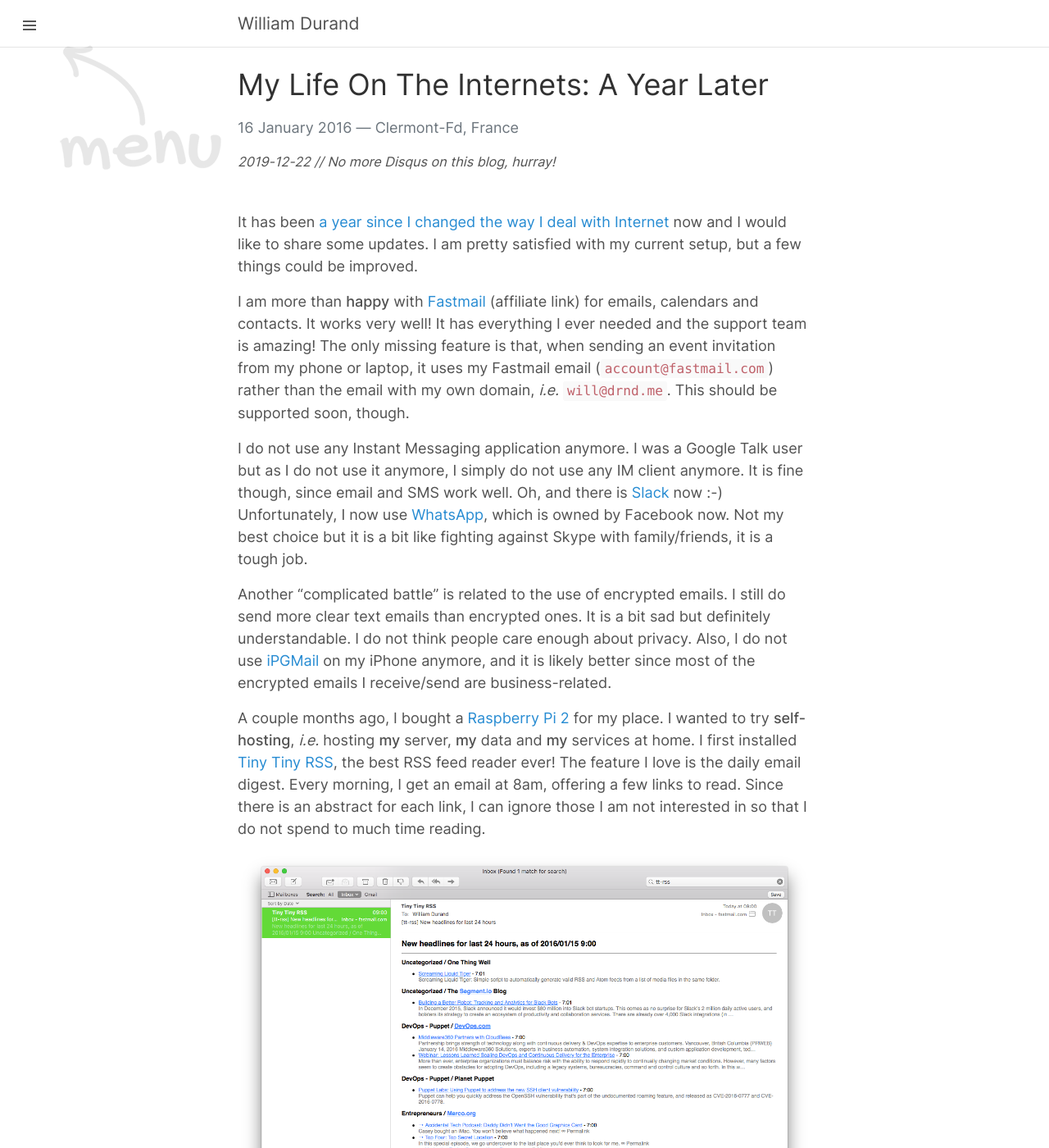
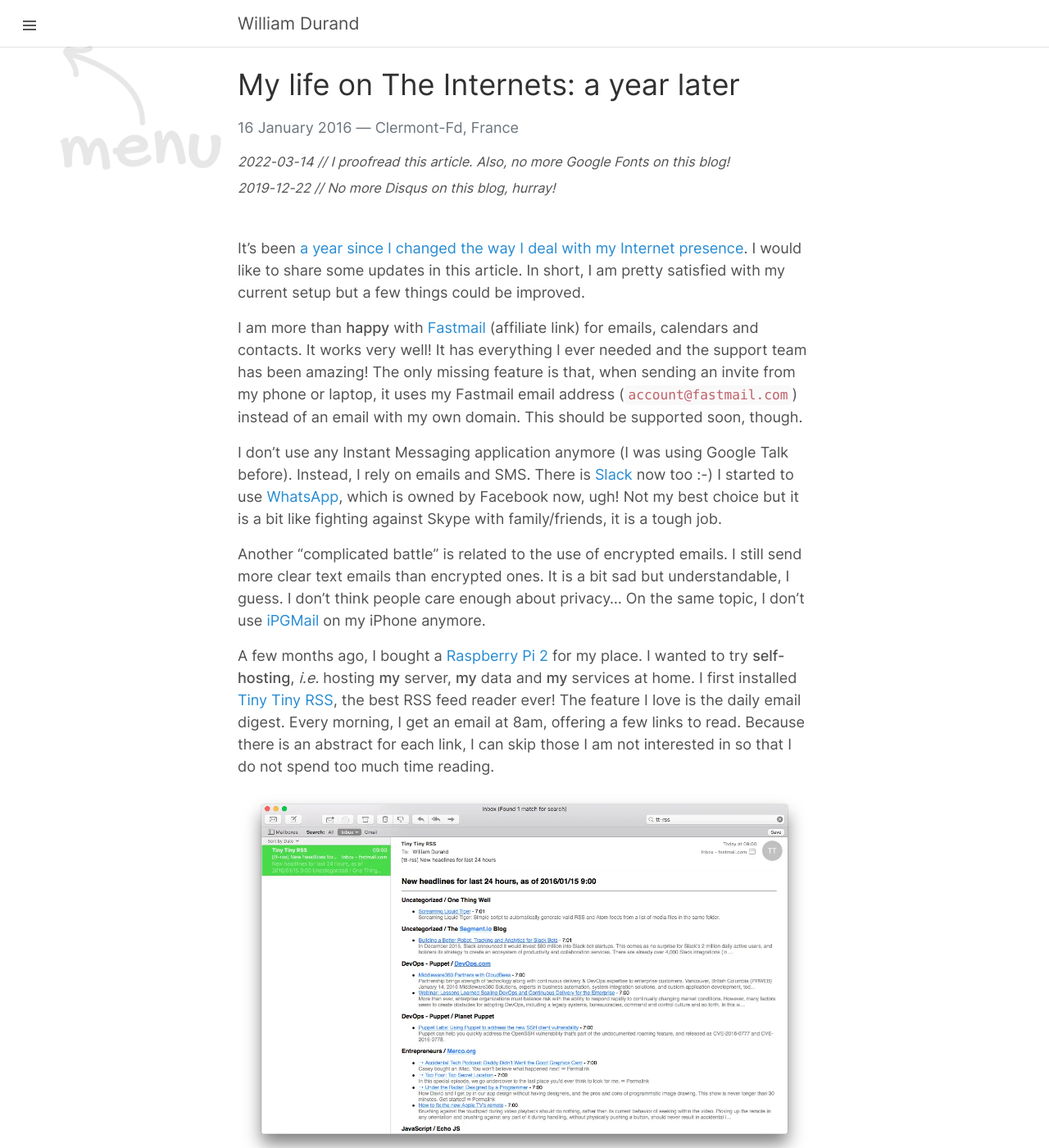
Before and after one commit to willdurand/willdurand.github.io, a Jekyll site: the page built from _posts/2016-01-16-my-life-on-the-internets-a-year-later.md, in a window 1280 px wide and 1400 px high. Shown: the whole window at 82% size. Built offline with Jekyll 4.4.1, drawn with Linux system fonts in a browser that asks for light colours; some of the changed text lies outside the part shown.

Commit message:
proofread life on the internets

```diff
--- a/_posts/2016-01-16-my-life-on-the-internets-a-year-later.md
+++ b/_posts/2016-01-16-my-life-on-the-internets-a-year-later.md
@@ -1,70 +1,74 @@
 ---
 layout: post
 location: Clermont-Fd, France
-title: "My Life On The Internets: A Year Later"
+title: "My life on The Internets: a year later"
 tweet_id: 688260129322450944
 updates:
   - date: 2019-12-22
     content: No more Disqus on this blog, hurray!
+  - date: 2022-03-14
+    content: I proofread this article. Also, no more Google Fonts on this blog!
 ---
 
-It has been [a year since I changed the way I deal with
-Internet](/2015/01/16/rethinking-my-life-on-the-internets/) now and I would like
-to share some updates. I am pretty satisfied with my current setup, but a few
-things could be improved.
+It's been [a year since I changed the way I deal with my Internet
+presence](/2015/01/16/rethinking-my-life-on-the-internets/). I would like to
+share some updates in this article. In short, I am pretty satisfied with my
+current setup but a few things could be improved.
 
 I am more than **happy** with [Fastmail](http://www.fastmail.com/?STKI=13808765)
 (affiliate link) for emails, calendars and contacts. It works very well! It has
-everything I ever needed and the support team is amazing! The only missing
-feature is that, when sending an event invitation from my phone or laptop, it
-uses my Fastmail email (`account@fastmail.com`) rather than the email with my
-own domain, _i.e._ `will@drnd.me`. This should be supported soon, though.
+everything I ever needed and the support team has been amazing! The only missing
+feature is that, when sending an invite from my phone or laptop, it uses my
+Fastmail email address (`account@fastmail.com`) instead of an email with my
+own domain. This should be supported soon, though.
 
-I do not use any Instant Messaging application anymore. I was a Google Talk user
-but as I do not use it anymore, I simply do not use any IM client anymore.
-It is fine though, since email and SMS work well. Oh, and there is
-[Slack](https://slack.com/) now :-) Unfortunately, I now use
-[WhatsApp](https://www.whatsapp.com/), which is owned by Facebook now. Not my
-best choice but it is a bit like fighting against Skype with family/friends, it
-is a tough job.
+I don't use any Instant Messaging application anymore (I was using Google Talk
+before). Instead, I rely on emails and SMS. There is [Slack](https://slack.com/)
+now too :-) I started to use [WhatsApp](https://www.whatsapp.com/), which is
+owned by Facebook now, ugh! Not my best choice but it is a bit like fighting
+against Skype with family/friends, it is a tough job.
 
 Another "complicated battle" is related to the use of encrypted emails. I still
-do send more clear text emails than encrypted ones. It is a bit sad but
-definitely understandable. I do not think people care enough about privacy.
-Also, I do not use [iPGMail](https://ipgmail.com/) on my iPhone anymore, and it
-is likely better since most of the encrypted emails I receive/send are
-business-related.
+send more clear text emails than encrypted ones. It is a bit sad but
+understandable, I guess. I don't think people care enough about privacy... On
+the same topic, I don't use [iPGMail](https://ipgmail.com/) on my iPhone
+anymore.
 
-A couple months ago, I bought a [Raspberry Pi 2](https://www.raspberrypi.org/)
-for my place. I wanted to try **self-hosting**, _i.e._ hosting **my** server,
-**my** data and **my** services at home. I first installed [Tiny Tiny
+A few months ago, I bought a [Raspberry Pi 2](https://www.raspberrypi.org/) for
+my place. I wanted to try **self-hosting**, _i.e._ hosting **my** server, **my**
+data and **my** services at home. I first installed [Tiny Tiny
 RSS](https://tt-rss.org/), the best RSS feed reader ever! The feature I love is
 the daily email digest. Every morning, I get an email at 8am, offering a few
-links to read. Since there is an abstract for each link, I can ignore those I am
-not interested in so that I do not spend to much time reading.
+links to read. Because there is an abstract for each link, I can skip those I am
+not interested in so that I do not spend too much time reading.
 
-![An email sent by Tiny Tiny RSS](/images/posts/tt-rss.png)
+![An email sent by Tiny Tiny RSS](/images/posts/2016/01/tt-rss.webp)
 
-I also self-host a Pastebin like, called
-[ZeroBin](https://github.com/sebsauvage/ZeroBin), and
-[ownCloud](https://owncloud.org/). The latter actually brings a new way of
-thinking: we can go deeper (_Hi Cobb!_). Indeed, **ownCloud** 8 is amazingly
-stable and fast, and it is now possible to [replace
-Dropbox](https://twitter.com/couac/status/686325660080562178) (or Drive), but
-also to **self-host calendars and contacts**. I would not self-host my emails
-though, since emails are rather critical and should not be unavailable for too
-long. At work, we chose to self-host most of our tools, including files,
-calendars, and contacts. I may consider moving my personal calendars/contacts
-from Fastmail to my ownCloud instance too. In case you do not want to manage
-your "own" ownCloud, there are countless providers: in France, I would recommend
-[Framadrive](https://framadrive.org/).
+I also self-host a Pastebin-like called [ZeroBin][] and [ownCloud][].
+**ownCloud** 8 is amazingly stable and fast, and it is now possible to [replace
+Dropbox][] (or Drive). It can also be used to **self-host calendars and
+contacts**. I don't want to self-host my emails though. Emails are rather
+critical and should not be unavailable for too long.
 
-Last but not least, I keep using [Instapaper](https://www.instapaper.com), the
-last web application that I am not self-hosting, even though
-[Wallabag](https://www.wallabag.org/) seems more and more what I need. What is
-weird is that I do not know why I am still relying on Instapaper instead of
-Wallabag. Oh and I still did not find any [Disqus](https://disqus.com/)
-alternative.
+At work, we chose to use ownCloud to self-host most of our tools, including
+files, calendars, and contacts. I may consider moving my personal calendars and
+contacts from Fastmail to my ownCloud instance as well. In case you don't want
+to manage your "own" ownCloud, there are countless providers. In France, I would
+recommend [Framadrive][].
 
-If you have any suggestions/ideas/whatever or want to share your own experience,
-comments are open :-)
+Last but not least, I keep using [Instapaper](https://www.instapaper.com),
+likely the only web application that I am not self-hosting. [Wallabag][] seems
+more and more what I need, though. I don't know why I am still relying on
+Instapaper instead of Wallabag, maybe because changing habits is hard?
+
+One more thing actually... I still did not find any [Disqus][] alternative :-(
+
+~~If you have any suggestions/ideas/whatever or want to share your own
+experience, comments are open :-)~~
+
+[framadrive]: https://framadrive.org/
+[wallabag]: https://www.wallabag.org/
+[owncloud]: https://owncloud.org/
+[replace dropbox]: https://twitter.com/couac/status/686325660080562178
+[zerobin]: https://github.com/sebsauvage/ZeroBin
+[disqus]: https://disqus.com/
```
Also changed, not shown: images/posts/2016/01/tt-rss.webp (added), images/posts/tt-rss.png (deleted).
